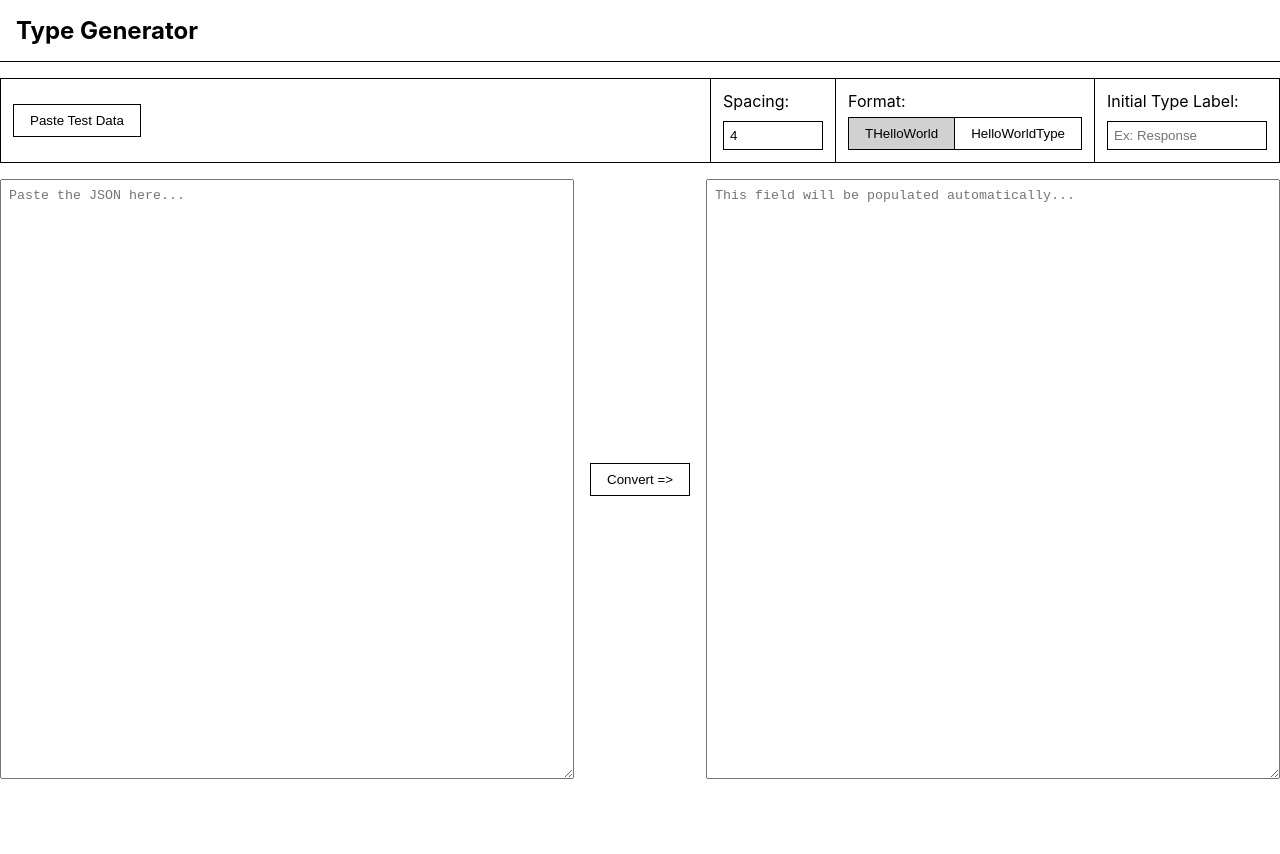
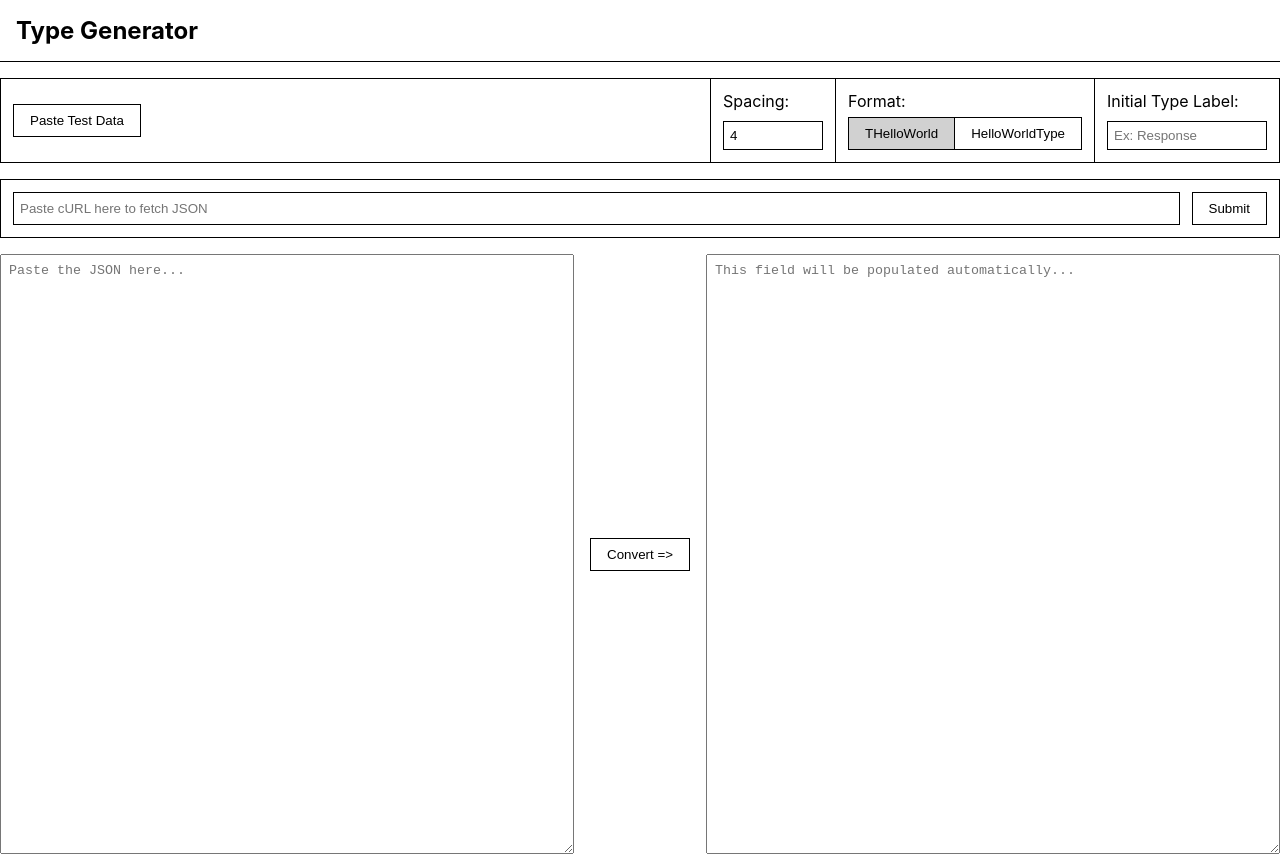
Before and after one commit to avaneeshtripathi/type-generator, a Next.js app: page / in a window 1280 px wide. Before the commit the page ends 800 px from the top, so only its background shows below. Built offline with nearby package versions, Linux system fonts and the light colour scheme.

Commit message:
feat: submit the entered curl to next api

```diff
--- a/pages/index.tsx
+++ b/pages/index.tsx
@@ -25,6 +25,8 @@ const Home: NextPage = () => {
   const [initialTypeLabel, setInitialTypeLabel] = useState("");
   const [typeFormat, setTypeFormat] = useState(true);
   const [conversionError, setConversionError] = useState(false);
+
+  const [curlRequest, setCurlRequest] = useState("");
 
   const handleKeyDown = useCallback((event) => {
     if (event.key === "Tab") {
@@ -106,6 +108,31 @@ const Home: NextPage = () => {
     setInitialTypeLabel(event.target.value.replace(/ /g, ""));
   }, []);
 
+  const onSubmitCurl = useCallback(
+    async (event) => {
+      event.preventDefault();
+      const response = await fetch("/api/curl", {
+        headers: {
+          Accept: "application/json",
+          "Content-Type": "application/json",
+        },
+        method: "POST",
+        body: JSON.stringify({ data: curlRequest }),
+      });
+      const respJson = await response.json();
+      if (response.status === 200) {
+        try {
+          setStringifiedJson(JSON.stringify(respJson));
+          setCurlRequest("");
+          return;
+        } catch (e) {}
+      }
+
+      alert(`Error: ${respJson.message}`);
+    },
+    [curlRequest]
+  );
+
   return (
     <>
       <Header />
@@ -145,6 +172,18 @@ const Home: NextPage = () => {
           </div>
         </div>
       </div>
+      <form
+        className={`${styles.container} ${styles.curlInputWrapper}`}
+        onSubmit={onSubmitCurl}
+      >
+        <input
+          className={styles.curlTextInput}
+          placeholder="Paste cURL here to fetch JSON"
+          value={curlRequest}
+          onChange={(event) => setCurlRequest(event.target.value)}
+        />
+        <Button type="submit">Submit</Button>
+      </form>
       <div className={`${styles.container} ${styles.textBoxCtr}`}>
         <Textbox
           placeholder="Paste the JSON here..."
--- a/styles/Home.module.css
+++ b/styles/Home.module.css
@@ -87,3 +87,21 @@
   margin-top: 16;
   color: red;
 }
+
+.curlInputWrapper {
+  display: flex;
+  padding: 12px;
+  margin-top: 16px;
+  border: 1px solid #000;
+  display: grid;
+  grid-gap: 12px;
+  grid-template-columns: 1fr auto;
+}
+
+.curlTextInput {
+  height: 100%;
+  border: 1px solid #000;
+  outline: unset;
+  padding-block: 4px;
+  padding-inline: 6px;
+}
```
